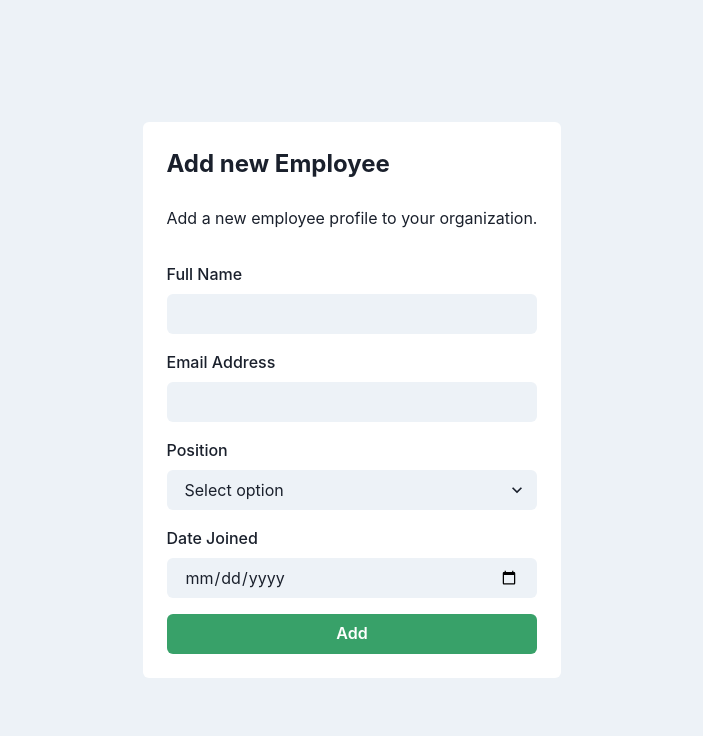
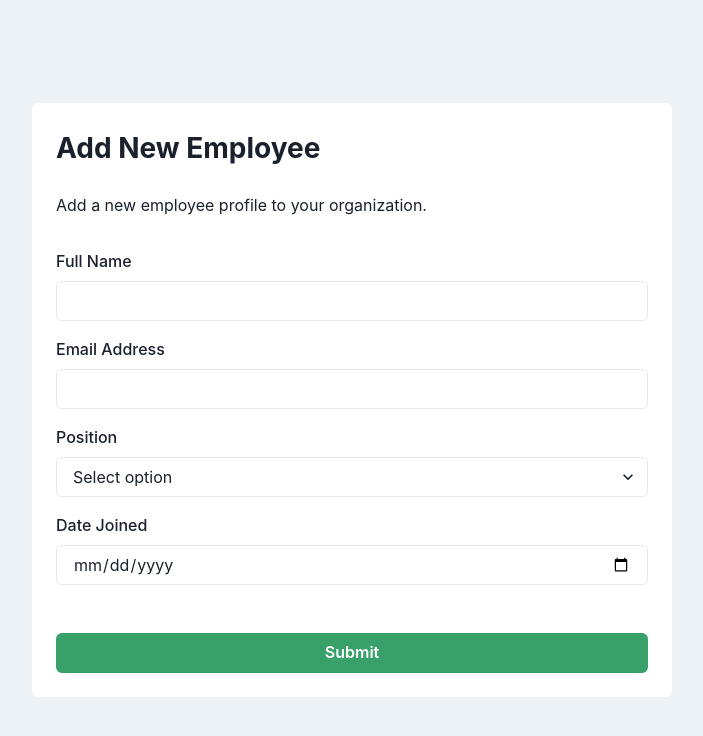
Before and after one commit to locksiDesmond/C-Assessment, a React (Create React App) app in the folder frontend/: page /add-employee in a window 1280 px wide. Shown: the top 736 px of the page, without its empty margins (288-991 px from the left). Built offline with nearby package versions, Linux system fonts and the light colour scheme.

Commit message:
chore: add edit employee page

```diff
--- a/frontend/src/routes/AddEmployee.tsx
+++ b/frontend/src/routes/AddEmployee.tsx
@@ -1,21 +1,11 @@
 import { useFormik } from 'formik';
 import { useNavigate } from 'react-router-dom';
-import {
-  Box,
-  Button,
-  Text,
-  Flex,
-  FormErrorMessage,
-  FormControl,
-  Select,
-  FormLabel,
-  Input,
-  VStack,
-} from '@chakra-ui/react';
+import { Box, Text, Flex } from '@chakra-ui/react';
 
 import { useCreateEmployeeMutation } from '../services/employees';
 import { EmployeeCredentials } from '../utils/types';
 import { addEmployeeSchema } from '../utils/validation';
+import EmployeeForm from '../components/EmployeeForm';
 
 const initialValues = {
   dateJoined: '',
@@ -34,88 +24,26 @@ const AddEmployee = () => {
   });
 
   const [addEmployee, { isError, isLoading }] = useCreateEmployeeMutation();
+
   async function onSubmit(values: EmployeeCredentials) {
-    console.log({ values });
     if (isLoading) {
       return;
     }
     try {
-      const response = await addEmployee(values).unwrap();
-      console.log({ response });
-      navigate('/dashboard');
+      await addEmployee(values).unwrap();
+      navigate('/');
     } catch (err: any) {
       console.log({ err });
     }
   }
   return (
     <Flex bg="gray.100" align="center" justify="center" h="100vh">
-      <Box bg="white" p={6} rounded="md">
-        <Text fontWeight="bold" fontSize="1.5rem">
-          Add new Employee
+      <Box w={{ lg: '50%' }} bg="white" p={6} rounded="md">
+        <Text fontWeight="bold" fontSize="1.75rem">
+          Add New Employee
         </Text>
         <Text mt="6">Add a new employee profile to your organization.</Text>
-        <form onSubmit={formik.handleSubmit}>
-          <VStack spacing={4} mt="8" align="flex-start">
-            <FormControl>
-              <FormLabel htmlFor="fullName">Full Name</FormLabel>
-              <Input
-                id="fullName"
-                name="fullName"
-                type="text"
-                variant="filled"
-                onChange={formik.handleChange}
-                value={formik.values.fullName}
-              />
-              {isError || (formik.errors?.fullName && <FormErrorMessage>{formik.errors?.fullName}</FormErrorMessage>)}
-            </FormControl>
-            <FormControl>
-              <FormLabel htmlFor="email">Email Address</FormLabel>
-              <Input
-                id="email"
-                name="email"
-                type="email"
-                variant="filled"
-                onChange={formik.handleChange}
-                value={formik.values.email}
-              />
-              {isError || (formik.errors?.email && <FormErrorMessage>{formik.errors?.email}</FormErrorMessage>)}
-            </FormControl>
-            <FormControl>
-              <FormLabel htmlFor="position">Position</FormLabel>
-              <Select
-                id="position"
-                name="position"
-                variant="filled"
-                onChange={formik.handleChange}
-                value={formik.values.position}
-                placeholder="Select option"
-              >
-                <option value="CEO">CEO</option>
-                <option value="Senior Developer">Senior Developer</option>
-                <option value="Principal Developer">Principal Developer</option>
-                <option value="HR">HR</option>
-                <option value="Technical Writer"> Technical Writer</option>
-              </Select>
-              {isError || (formik.errors?.position && <FormErrorMessage>{formik.errors?.position}</FormErrorMessage>)}
-            </FormControl>
-            <FormControl>
-              <FormLabel htmlFor="dateJoined">Date Joined</FormLabel>
-              <Input
-                id="dateJoined"
-                name="dateJoined"
-                type="date"
-                variant="filled"
-                onChange={formik.handleChange}
-                value={formik.values.dateJoined}
-              />
-              {isError ||
-                (formik.errors?.dateJoined && <FormErrorMessage>{formik.errors?.dateJoined}</FormErrorMessage>)}
-            </FormControl>
-            <Button type="submit" colorScheme="green" width="full">
-              Add
-            </Button>
-          </VStack>
-        </form>
+        <EmployeeForm formik={formik} info={{ isError }} />
       </Box>
     </Flex>
   );
--- /dev/null
+++ b/frontend/src/routes/EditEmployee.tsx
@@ -0,0 +1,67 @@
+import { useEffect } from 'react';
+import { useFormik } from 'formik';
+import { useNavigate, useParams } from 'react-router-dom';
+import { Box, Text, Flex } from '@chakra-ui/react';
+
+import { useGetEmployeeQuery, useUpdateEmployeeMutation } from '../services/employees';
+import { EmployeeCredentials } from '../utils/types';
+import { addEmployeeSchema } from '../utils/validation';
+import EmployeeForm from '../components/EmployeeForm';
+
+const initialValues = {
+  dateJoined: '',
+  email: '',
+  fullName: '',
+  position: '',
+};
+
+const EditEmployee = () => {
+  const navigate = useNavigate();
+  const { employeeId } = useParams();
+
+  const { data: employee, isSuccess } = useGetEmployeeQuery(employeeId as string);
+  const formik = useFormik({
+    initialValues: initialValues,
+    onSubmit,
+    validateOnBlur: true,
+    validationSchema: addEmployeeSchema,
+  });
+
+  const [editEmployee, { isError, isLoading }] = useUpdateEmployeeMutation();
+
+  useEffect(() => {
+    if (isSuccess) {
+      const { fullName, email, dateJoined, position } = employee;
+      formik.setValues({
+        fullName,
+        email,
+        dateJoined,
+        position,
+      });
+    }
+
+    // eslint-disable-next-line react-hooks/exhaustive-deps
+  }, [isSuccess]);
+
+  async function onSubmit(values: EmployeeCredentials) {
+    if (isLoading) {
+      return;
+    }
+    await editEmployee({ body: values, id: employeeId as string }).unwrap();
+
+    navigate('/');
+  }
+  return (
+    <Flex bg="gray.100" align="center" justify="center" h="100vh">
+      <Box bg="white" w={{ lg: '50%' }} p={6} rounded="md">
+        <Text fontWeight="bold" fontSize="1.5rem">
+          Edit Employee Details
+        </Text>
+        <Text mt="6">Edit your organization employee profile.</Text>
+        <EmployeeForm formik={formik} info={{ isError }} />
+      </Box>
+    </Flex>
+  );
+};
+
+export default EditEmployee;
--- a/frontend/src/routes/dashboard.tsx
+++ b/frontend/src/routes/dashboard.tsx
@@ -24,7 +24,7 @@ const Dashboard = () => {
   return (
     <Box bg="gray.100">
       <Box w="min(90%,90rem)" mx="auto">
-        <Flex minH="100vh" flexDir="column" pl="2rem" pt="3rem">
+        <Flex overflow="hidden" minH="100vh" flexDir="column" pl={{ base: '1rem', md: '2rem' }} pt="3rem">
           <HStack gap="2">
             <Text fontSize="sm" fontStyle="italic">
               Dashboard
@@ -48,10 +48,17 @@ const Dashboard = () => {
               Add
             </Button>
           </HStack>
-          <Box>
+          <Box bg="gray.50" overflow={{ base: 'scroll', lg: 'hidden' }}>
             <Grid templateColumns="repeat(6, 1fr)" bg="gray.200" textColor="black" rounded="sm">
               {headers.map((item) => (
-                <GridItem py="1rem" pl="1.25rem" textTransform="capitalize" key={item.key}>
+                <GridItem
+                  minWidth="5rem"
+                  fontWeight="semibold"
+                  py="1rem"
+                  pl="1.25rem"
+                  textTransform="capitalize"
+                  key={item.key}
+                >
                   {item.key}
                 </GridItem>
               ))}
@@ -121,13 +128,13 @@ const EmployeeActions = ({ id }: { id: string }) => {
   };
   return (
     <Menu>
-      <MenuButton as={Button}>
+      <MenuButton bg="gray.50" as={Button}>
         <img src={Option} alt="option" />
       </MenuButton>
       <MenuList>
         <MenuItem
           onClick={() => {
-            // navigate('/edit-employee', { id })
+            navigate(`/edit-employee/${id}`);
           }}
         >
           Edit
--- a/frontend/src/utils/validation.ts
+++ b/frontend/src/utils/validation.ts
@@ -2,7 +2,7 @@ import { object, string, date } from 'yup';
 
 const email = string().email('Invalid email');
 const position = string()
-  .oneOf(['CEO', 'Senior Developer', 'Principal Developer'])
+  .oneOf(['CEO', 'Senior Developer', 'Principal Developer', 'HR', 'Technical Writer'])
   .required('Required')
   .typeError('Required');
 
```
Also changed, not shown: frontend/src/App.tsx (+5 -4 lines), frontend/src/components/EmployeeFormContainer.tsx (deleted, +0 -8 lines), frontend/src/components/NavLayout.tsx (added, +21 -0 lines), frontend/src/assets/emp.png (added).
